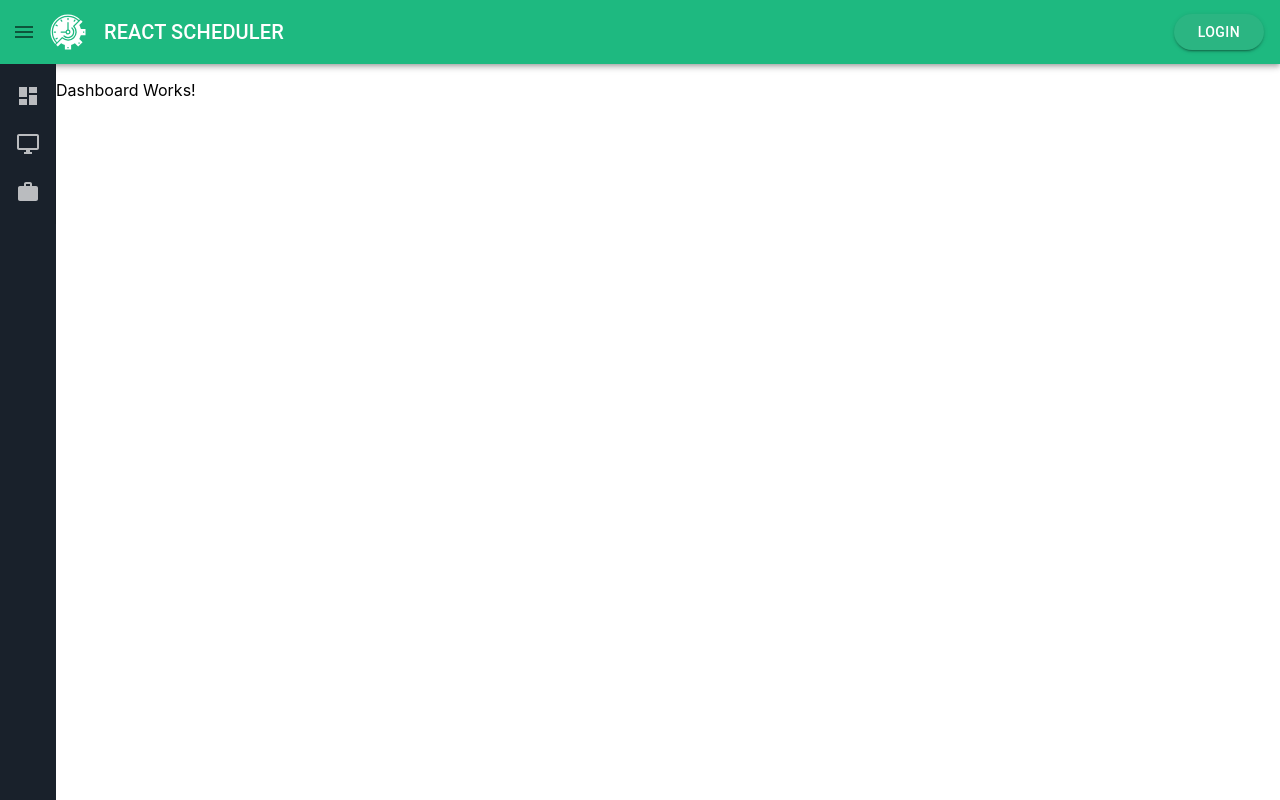
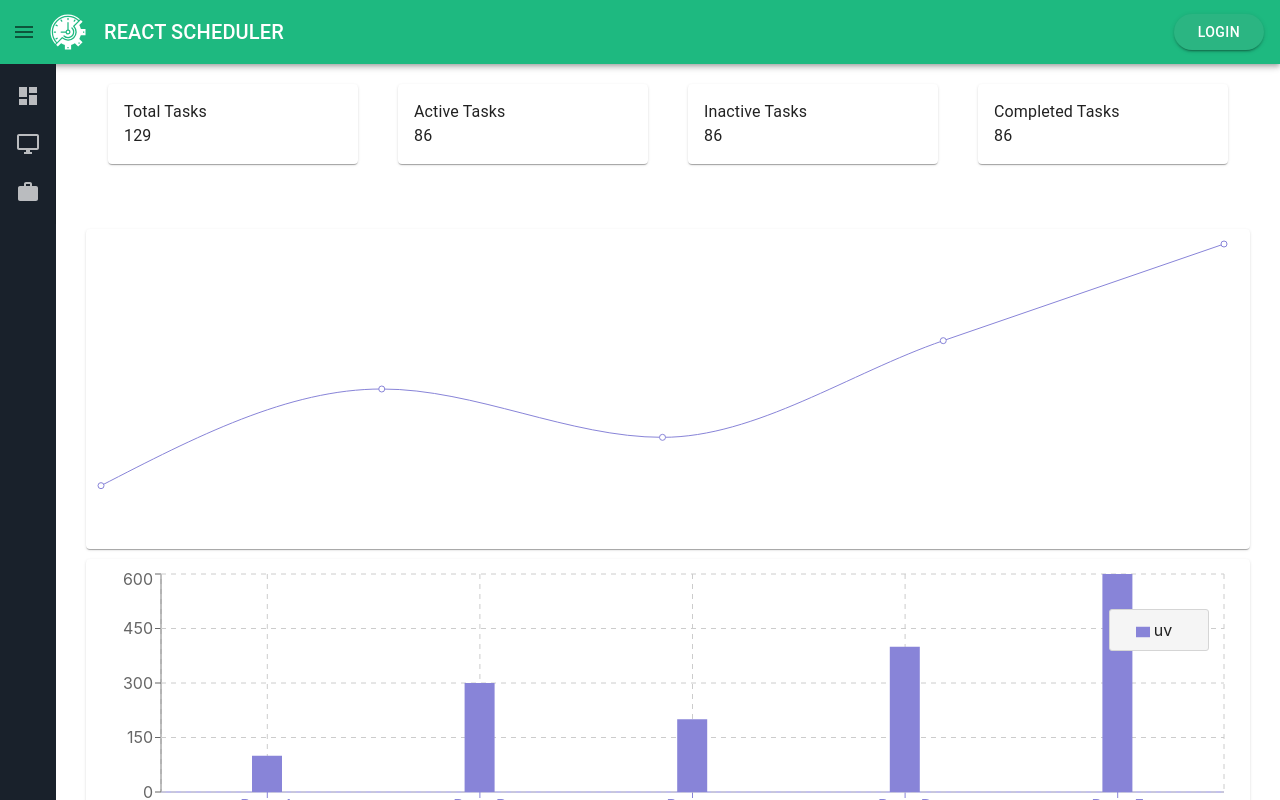
Before and after one commit to AkhileshMuthusamy/react-reminder, a React (Create React App) app: page / in a window 1280 px wide. Built offline with nearby package versions, Linux system fonts and the light colour scheme.

Commit message:
Added line and bar chart to dashboard

```diff
--- a/src/components/Dashboard/Dashboard.js
+++ b/src/components/Dashboard/Dashboard.js
@@ -1,9 +1,128 @@
 import React from 'react';
+import { makeStyles } from '@material-ui/core/styles';
+import { Card, CardActionArea, CardContent, Typography } from '@material-ui/core';
+import {
+  BarChart,
+  Bar,
+  LineChart,
+  Line,
+  XAxis,
+  YAxis,
+  Legend,
+  CartesianGrid,
+  Tooltip,
+  ResponsiveContainer
+} from 'recharts';
+
+const useStyles = makeStyles(theme => ({
+  container: {
+    display: 'flex',
+    flexWrap: 'wrap',
+    justifyContent: 'center',
+    padding: 20
+  },
+  card: {
+    display: 'flex',
+    minWidth: 250,
+    maxWidth: 300,
+    marginBottom: 5,
+    marginLeft: 20,
+    marginRight: 20
+  },
+  graphContainer: {
+    display: 'flex',
+    flexDirection: 'column',
+    margin: 20,
+    padding: 10
+  },
+  main: {
+    height: '100%',
+    overflowY: 'auto'
+  }
+}));
+
+const data = [
+  { name: 'Page A', uv: 100, pv: 2400, amt: 2400 },
+  { name: 'Page B', uv: 300, pv: 1000, amt: 2400 },
+  { name: 'Page c', uv: 200, pv: 1000, amt: 2400 },
+  { name: 'Page D', uv: 400, pv: 1000, amt: 2400 },
+  { name: 'Page F', uv: 600, pv: 1000, amt: 2400 }
+];
 
 export default function Dashboard() {
+  const classes = useStyles();
+
   return (
-    <div>
-      <p>Dashboard Works!</p>
+    <div className={classes.main}>
+      <div className={classes.container}>
+        <Card className={classes.card}>
+          <CardActionArea>
+            <CardContent>
+              <Typography>Total Tasks</Typography>
+              <Typography>129</Typography>
+            </CardContent>
+          </CardActionArea>
+        </Card>
+        <Card className={classes.card}>
+          <CardActionArea>
+            <CardContent>
+              <Typography>Active Tasks</Typography>
+              <Typography>86</Typography>
+            </CardContent>
+          </CardActionArea>
+        </Card>
+        <Card className={classes.card}>
+          <CardActionArea>
+            <CardContent>
+              <Typography>Inactive Tasks</Typography>
+              <Typography>86</Typography>
+            </CardContent>
+          </CardActionArea>
+        </Card>
+        <Card className={classes.card}>
+          <CardActionArea>
+            <CardContent>
+              <Typography>Completed Tasks</Typography>
+              <Typography>86</Typography>
+            </CardContent>
+          </CardActionArea>
+        </Card>
+      </div>
+      <div className={classes.graphContainer}>
+        <Card style={{ marginTop: 10, padding: 10 }}>
+          <ResponsiveContainer style={{ flex: 1 }} width="99%" minHeight={300}>
+            <LineChart data={data}>
+              <Line type="monotone" dataKey="uv" stroke="#8884d8" />
+              {/* <CartesianGrid stroke="#ccc" /> */}
+              {/* <XAxis dataKey="name" /> */}
+              {/* <YAxis /> */}
+              <Tooltip />
+            </LineChart>
+          </ResponsiveContainer>
+        </Card>
+        <Card style={{ marginTop: 10, padding: 10 }}>
+          <ResponsiveContainer width="99%" minHeight={300}>
+            <BarChart width={600} height={300} data={data}>
+              <XAxis dataKey="name" stroke="#8884d8" />
+              <YAxis />
+              <Tooltip wrapperStyle={{ width: 100, backgroundColor: '#ccc' }} />
+              <Legend
+                width={100}
+                wrapperStyle={{
+                  top: 40,
+                  right: 20,
+                  backgroundColor: '#f5f5f5',
+                  border: '1px solid #d5d5d5',
+                  borderRadius: 3,
+                  lineHeight: '40px'
+                }}
+              />
+              <CartesianGrid stroke="#ccc" strokeDasharray="5 5" />
+              <Bar type="monotone" dataKey="uv" fill="#8884d8" barSize={30} />
+            </BarChart>
+          </ResponsiveContainer>
+        </Card>
+      </div>
     </div>
   );
 }
```
